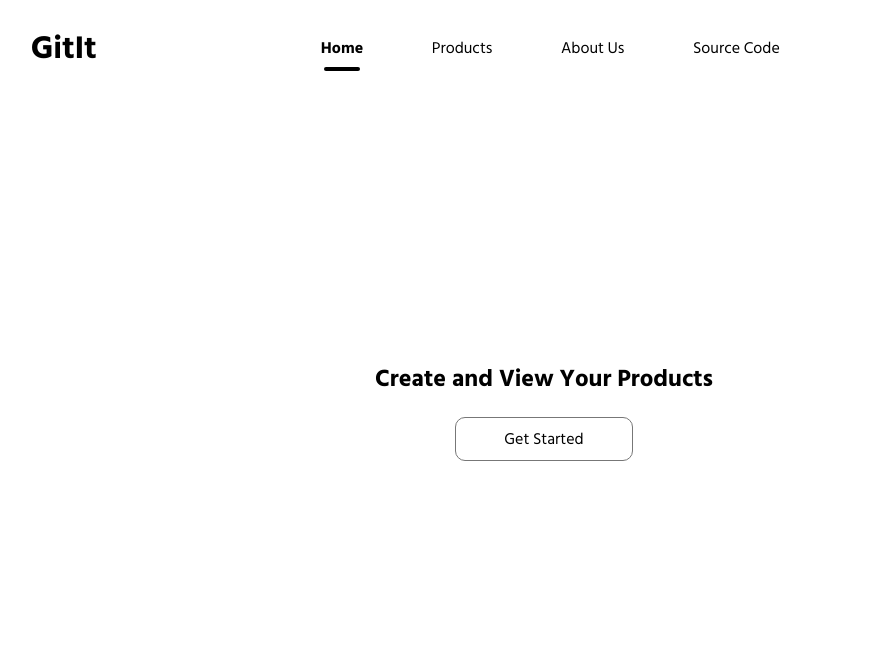
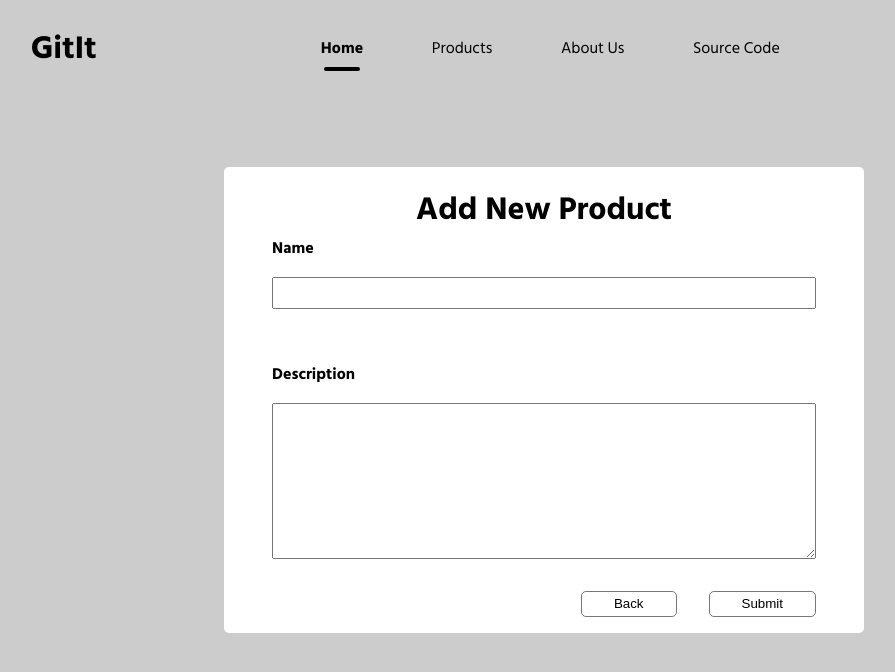
Before and after one commit to AbdulkarimOgaji/assessment-gitit, a React (Create React App) app: page / in a window 1280 px wide. Shown: the top 672 px of the page, without its empty margins (96-991 px from the left). Built offline with nearby package versions, Linux system fonts and the light colour scheme.

Commit message:
style: do create new product modal

```diff
--- a/src/App.tsx
+++ b/src/App.tsx
@@ -1,4 +1,5 @@
 import { Route, Routes } from "react-router-dom";
+import CreateProductModal from "./components/CreateProductModal";
 import NavBar from "./components/NavBar";
 import Home from "./pages/Home";
 import PageNotFound from "./pages/PageNotFound";
@@ -9,6 +10,7 @@ function App() {
   return (
     <div className="App">
       <NavBar />
+      <CreateProductModal />
       <Routes>
         <Route path="/">
           <Route index element={<Home />} />
--- /dev/null
+++ b/src/components/CreateProductModal/index.tsx
@@ -0,0 +1,23 @@
+import classes from "./modal.module.css";
+
+const CreateProductModal = () => {
+  return (
+    <div className={classes.modalContainer}>
+      <div className={classes.modal}>
+        <h1>Add New Product</h1>
+        <label htmlFor="name">Name</label>
+        <input type="text" id="name" />
+        <br />
+        <br />
+        <label htmlFor="description">Description</label>
+        <textarea id="description" rows={10}></textarea>
+        <div className={classes.btnContainer}>
+          <button>Back</button>
+          <button>Submit</button>
+        </div>
+      </div>
+    </div>
+  );
+};
+
+export default CreateProductModal;
--- /dev/null
+++ b/src/components/CreateProductModal/modal.module.css
@@ -0,0 +1,53 @@
+.modalContainer {
+  position: absolute;
+  inset: 0;
+  background-color: rgba(0, 0, 0, 0.2);
+  display: grid;
+  place-items: center;
+  z-index: 10;
+}
+
+.modal {
+  background-color: white;
+  width: 50%;
+  display: flex;
+  flex-direction: column;
+  padding: 1rem 3rem;
+  border-radius: 5px;
+}
+
+.modal h1 {
+  margin: 0;
+  text-align: center;
+}
+
+.modal label {
+  font-weight: bold;
+  margin-bottom: 1rem;
+}
+
+.modal input {
+  padding: 0.4rem;
+}
+
+.btnContainer {
+  display: flex;
+  justify-content: flex-end;
+  margin-top: 2rem;
+}
+
+.modal button {
+  background-color: transparent;
+  border: 1px solid #777;
+  padding: 0.3rem 2rem;
+  color: black;
+  border-radius: 5px;
+  text-decoration: none;
+  transition: 250ms;
+  margin-left: 2rem;
+}
+
+.modal button:hover {
+  background-color: black;
+  color: white;
+}
```
Also changed, not shown: public/featured.jfif (added).
